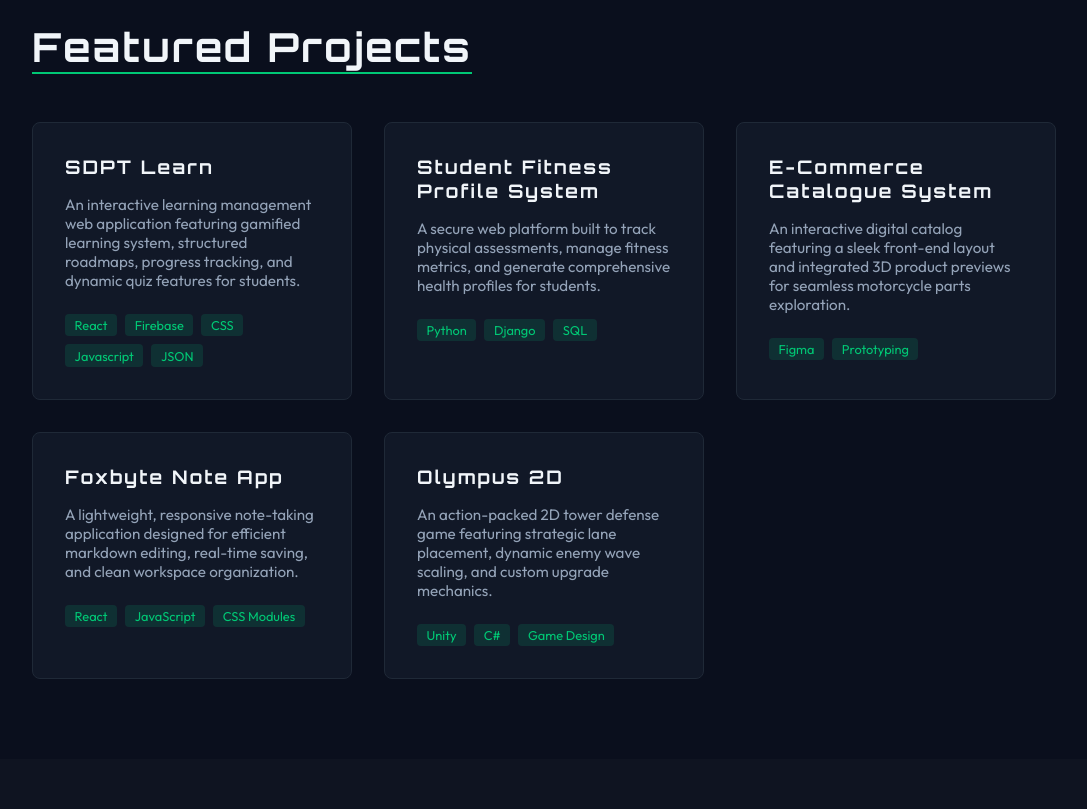
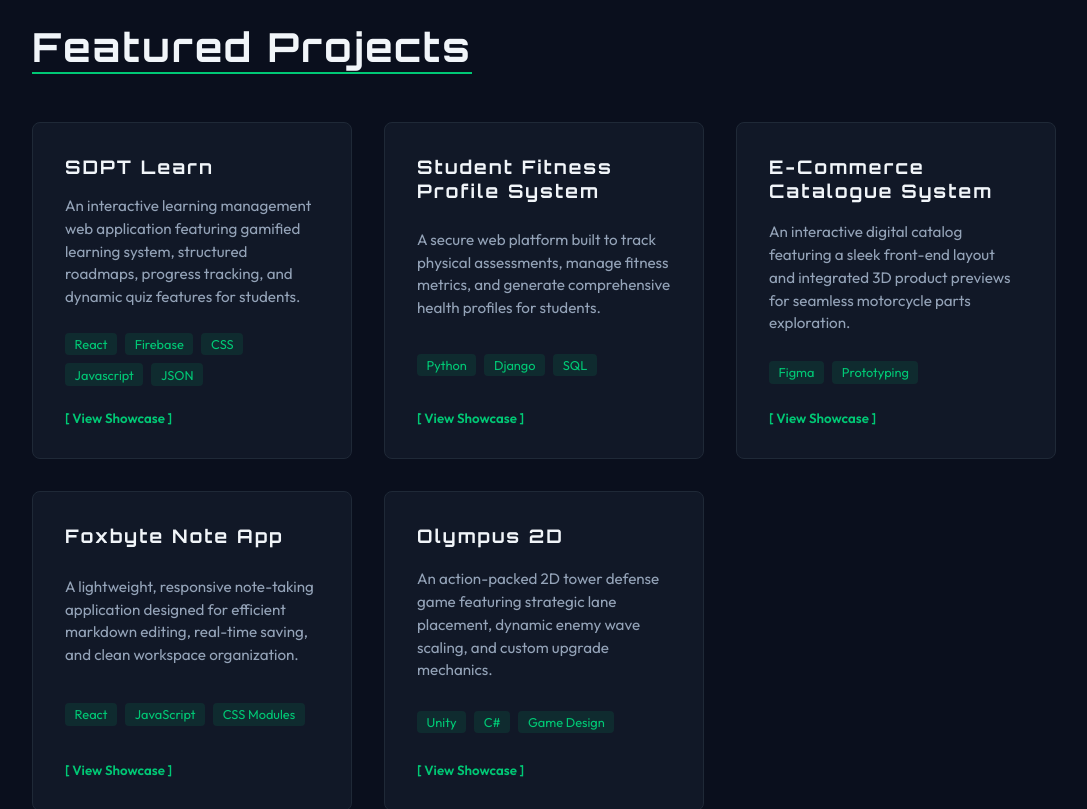
Before and after one commit to jarjar-jarhead/portfolio, a React app: page / in a window 1280 px wide. Shown: the part 1400-2209 px from the top of the page, without its empty margins (96-1183 px from the left). Built offline with nearby package versions, Linux system fonts and the light colour scheme; the HTML template or start-up script is replaced by a standard one.

Commit message:
interactive projects inprogress

```diff
--- a/src/components/Projects.jsx
+++ b/src/components/Projects.jsx
@@ -1,33 +1,40 @@
-import React from "react";
+import React, { useState } from "react";
 import styles from "./Projects.module.css";
 
 function Projects() {
-  // Hardcoded temporary array to display projects cleanly
+  // Track the active project object for the modal view (null = closed)
+  const [activeProject, setActiveProject] = useState(null);
+
   const myProjects = [
-{
+    {
       title: "SDPT Learn",
       desc: "An interactive learning management web application featuring gamified learning system, structured roadmaps, progress tracking, and dynamic quiz features for students.",
       tools: ["React", "Firebase", "CSS", "Javascript", "JSON"],
+      media: { type: "image", src: "/sdpt-learn-preview.png" } // placeholder path inside public/
     },
     {
       title: "Student Fitness Profile System",
       desc: "A secure web platform built to track physical assessments, manage fitness metrics, and generate comprehensive health profiles for students.",
       tools: ["Python", "Django", "SQL"],
+      media: { type: "video", src: "https://www.youtube.com/embed/YOUR_VIDEO_ID" } // link for your walkthrough
     },
     {
       title: "E-Commerce Catalogue System",
       desc: "An interactive digital catalog featuring a sleek front-end layout and integrated 3D product previews for seamless motorcycle parts exploration.",
-      tools: ["Figma", "Prototyping", ],
+      tools: ["Figma", "Prototyping"],
+      media: { type: "iframe", src: "https://www.figma.com/embed?embed_host=share&url=YOUR_FIGMA_URL" }
     },
     {
       title: "Foxbyte Note App",
       desc: "A lightweight, responsive note-taking application designed for efficient markdown editing, real-time saving, and clean workspace organization.",
       tools: ["React", "JavaScript", "CSS Modules"],
+      media: { type: "image", src: "/foxbyte-preview.gif" } // supports animations
     },
     {
       title: "Olympus 2D",
       desc: "An action-packed 2D tower defense game featuring strategic lane placement, dynamic enemy wave scaling, and custom upgrade mechanics.",
       tools: ["Unity", "C#", "Game Design"],
+      media: { type: "video", src: "https://www.youtube.com/embed/YOUR_VIDEO_ID" }
     },
   ];
 
@@ -44,9 +51,58 @@
                 <span key={idx}>{tool}</span>
               ))}
             </div>
+
+            {/* Action Trigger Button */}
+            <button
+              className={styles.demoBtn}
+              onClick={() => setActiveProject(project)}
+            >
+              [ View Showcase ]
+            </button>
           </div>
         ))}
       </div>
+
+      {/* Dynamic Pop-up Modal */}
+      {activeProject && (
+        <div className={styles.modalOverlay} onClick={() => setActiveProject(null)}>
+          <div className={styles.modalContent} onClick={(e) => e.stopPropagation()}>
+            <div className={styles.modalHeader}>
+              <h3>{activeProject.title}</h3>
+              <button className={styles.closeBtn} onClick={() => setActiveProject(null)}>✕ Close</button>
+            </div>
+
+            <div className={styles.mediaContainer}>
+              {/* Type 1: Standard Image or GIF asset */}
+              {activeProject.media.type === "image" && (
+                <img src={activeProject.media.src} alt={activeProject.title} className={styles.responsiveImg} />
+              )}
+
+              {/* Type 2: Streaming video context / YouTube iframes */}
+              {activeProject.media.type === "video" && (
+                <iframe
+                  src={activeProject.media.src}
+                  title="Video Walkthrough"
+                  frameBorder="0"
+                  allow="accelerometer; autoplay; clipboard-write; encrypted-media; gyroscope; picture-in-picture"
+                  allowFullScreen
+                  className={styles.responsiveIframe}
+                />
+              )}
+
+              {/* Type 3: Direct Live Embedded Previews like Figma Frames */}
+              {activeProject.media.type === "iframe" && (
+                <iframe
+                  src={activeProject.media.src}
+                  title="Prototype Canvas"
+                  allowFullScreen
+                  className={styles.responsiveIframe}
+                />
+              )}
+            </div>
+          </div>
+        </div>
+      )}
     </section>
   );
 }
--- a/src/components/Projects.module.css
+++ b/src/components/Projects.module.css
@@ -1,50 +1,110 @@
-.projectsSection {
-  padding: 5rem 10%;
-}
-.sectionTitle {
-  font-size: 2.5rem;
-  border-bottom: 2px solid var(--neon-green);
-  display: inline-block;
-  margin-bottom: 3rem;
-}
-.grid {
-  display: grid;
-  grid-template-columns: repeat(auto-fit, minmax(280px, 1fr));
-  gap: 2rem;
-}
+.projectsSection { padding: 5rem 10%; }
+.sectionTitle { font-size: 2.5rem; border-bottom: 2px solid var(--neon-green); display: inline-block; margin-bottom: 3rem; }
+.grid { display: grid; grid-template-columns: repeat(auto-fit, minmax(280px, 1fr)); gap: 2rem; }
 
 .card {
   background-color: #111827;
   padding: 2rem;
   border-radius: 8px;
   border: 1px solid #1f2937;
-  transition:
-    transform 0.3s ease,
-    border-color 0.3s ease;
+  display: flex;
+  flex-direction: column;
+  justify-content: space-between; /* Pushes button cleanly to the bottom */
+  min-height: 320px;
+  transition: transform 0.3s ease, border-color 0.3s ease;
 }
-.card:hover {
-  transform: translateY(-5px);
-  border-color: var(--neon-green);
+.card:hover { transform: translateY(-5px); border-color: var(--neon-green); }
+.card h3 { margin-bottom: 1rem; color: var(--text-light); }
+.card p { color: var(--text-muted); margin-bottom: 1.5rem; font-size: 0.95rem; line-height: 1.5; }
+
+.tools { display: flex; gap: 0.5rem; flex-wrap: wrap; margin-bottom: 1.5rem; }
+.tools span { background-color: rgba(0, 200, 117, 0.1); color: var(--neon-green); padding: 0.2rem 0.6rem; border-radius: 4px; font-size: 0.8rem; }
+
+.demoBtn {
+  align-self: flex-start;
+  background: none;
+  border: none;
+  color: var(--neon-green);
+  cursor: pointer;
+  font-family: inherit;
+  font-weight: 600;
+  padding: 0;
+  transition: text-shadow 0.3s;
 }
-.card h3 {
-  margin-bottom: 1rem;
-  color: var(--text-light);
-}
-.card p {
-  color: var(--text-muted);
-  margin-bottom: 1.5rem;
-  font-size: 0.95rem;
+.demoBtn:hover { text-shadow: 0 0 8px var(--neon-green); }
+
+/* --- Media Interactive Modal Layers --- */
+.modalOverlay {
+  position: fixed;
+  top: 0;
+  left: 0;
+  width: 100vw;
+  height: 100vh;
+  background-color: rgba(5, 7, 13, 0.85);
+  backdrop-filter: blur(5px);
+  display: flex;
+  align-items: center;
+  justify-content: center;
+  z-index: 2500;
 }
 
-.tools {
+.modalContent {
+  width: 85%;
+  max-width: 950px;
+  background-color: var(--bg-dark);
+  border: 2px solid var(--neon-green);
+  box-shadow: 0 0 25px rgba(0, 200, 117, 0.2);
+  border-radius: 8px;
+  padding: 1.5rem;
   display: flex;
-  gap: 0.5rem;
-  flex-wrap: wrap;
+  flex-direction: column;
+  gap: 1rem;
 }
-.tools span {
-  background-color: rgba(0, 255, 157, 0.1);
-  color: var(--neon-green);
-  padding: 0.2rem 0.6rem;
+
+.modalHeader {
+  display: flex;
+  justify-content: space-between;
+  align-items: center;
+  border-bottom: 1px solid #1f2937;
+  padding-bottom: 0.5rem;
+}
+.modalHeader h3 { color: var(--text-light); font-size: 1.5rem; }
+
+.closeBtn {
+  background: transparent;
+  color: var(--crimson-red);
+  border: 1px solid var(--crimson-red);
+  padding: 0.4rem 1rem;
   border-radius: 4px;
-  font-size: 0.8rem;
+  cursor: pointer;
+  font-weight: 600;
+  transition: all 0.3s ease;
 }
+.closeBtn:hover {
+  background-color: var(--crimson-red);
+  color: var(--text-light);
+  box-shadow: 0 0 10px var(--crimson-red);
+}
+
+.mediaContainer {
+  width: 100%;
+  aspect-ratio: 16 / 9; /* Guarantees layout balance for videos and image cards */
+  background-color: #111827;
+  border-radius: 4px;
+  overflow: hidden;
+  display: flex;
+  align-items: center;
+  justify-content: center;
+}
+
+.responsiveImg {
+  width: 100%;
+  height: 100%;
+  object-fit: contain; /* Prevents structural distorting of UI templates */
+}
+
+.responsiveIframe {
+  width: 100%;
+  height: 100%;
+  border: none;
+}
```
